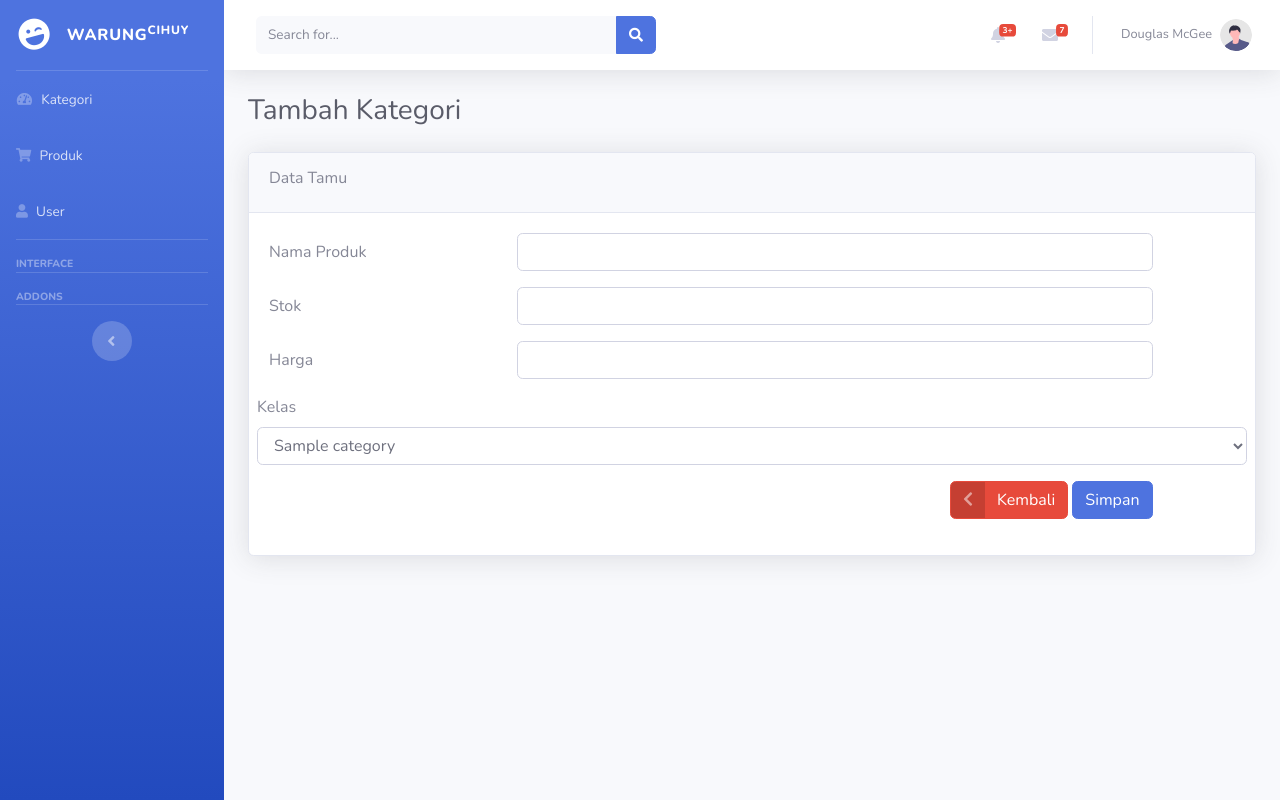
After one commit to ZidannAR/POS-Minimarket-Laravel12, a Laravel app: page /produk/1/edit in a window 1280 px wide. The commit adds this page. Run offline with Laravel 12, Linux system fonts and the light colour scheme; tables that the repository leaves empty hold one stand-in row (values such as "Sample post").

Commit message:
membuat crud produk

```diff
--- a/app/Http/Controllers/ProdukController.php
+++ b/app/Http/Controllers/ProdukController.php
@@ -12,7 +12,8 @@ class ProdukController extends Controller
      */
     public function index()
     {
-        return view('produk.index');
+        $data['result'] = \App\Models\produk::all();  // ambil semua produk
+    return view('produk.index', $data);
     }
 
     /**
@@ -20,7 +21,8 @@ class ProdukController extends Controller
      */
     public function create()
     {
-
+        $data['result'] = null;
+    return view('produk/form', $data);
     }
 
     /**
@@ -29,11 +31,19 @@ class ProdukController extends Controller
     public function store(Request $request)
     {
         $rules = [
-            'id_produk'=> 'required|unique:products',
             'nama_produk' => 'required|max:100',
             'harga'=>'required',
-            'stok'=>'required'
+            'stok'=>'required',
+            'id_kategori'=>'required|exists:categories'
         ];
+        $request->validate($rules);
+
+        $input = $request->all();
+
+        $status = \App\Models\produk::create($input);
+
+        if ($status) return redirect('produk')->with('success','data berhasil ditambahkan');
+        else return redirect('produk')->with('error','data gagal ditambahkan');
     }
 
     /**
@@ -41,7 +51,7 @@ class ProdukController extends Controller
      */
     public function show(string $id)
     {
-        //
+
     }
 
     /**
@@ -49,7 +59,8 @@ class ProdukController extends Controller
      */
     public function edit(string $id)
     {
-        //
+        $data['result'] = \App\Models\produk::where('id_produk',$id)->first();
+        return view('produk/form')->with($data);
     }
 
     /**
@@ -57,7 +68,20 @@ class ProdukController extends Controller
      */
     public function update(Request $request, string $id)
     {
-        //
+        $rules = [
+            'nama_produk' => 'required|max:100',
+            'harga'=>'required',
+            'stok'=>'required',
+            'id_kategori'=>'required|exists:categories,id_kategori'
+        ];
+        $request->validate($rules);
+
+        $input = $request->only(['nama_produk', 'harga', 'stok', 'id_kategori']);
+        $result = \App\Models\produk::where('id_produk',$id);
+        $status = $result->update($input);
+
+        if($status) return redirect('produk')->with('success','data berhasil diubah');
+        else return redirect('produk')->with('error','data gagal diubah');
     }
 
     /**
@@ -65,6 +89,10 @@ class ProdukController extends Controller
      */
     public function destroy(string $id)
     {
-        //
+        $result = \App\Models\produk::where('id_produk',$id)->first();
+        $status = $result->delete();
+
+        if($status) return redirect('produk')->with('success','data berhasil dihapus');
+        else return redirect('produk')->with('error', 'data gagal dihapus');
     }
 }
--- a/app/Models/produk.php
+++ b/app/Models/produk.php
@@ -9,5 +9,9 @@ class produk extends Model
     protected $table = 'products';
     protected $primaryKey = 'id_produk';
 
-    protected $fillable = ['nama_produk','harga','stok'];
+    protected $fillable = ['nama_produk','harga','stok','id_kategori'];
+
+    public function kategori(){
+        return $this->belongsTo(kategori::class,'id_kategori','id_kategori');
+    }
 }
--- /dev/null
+++ b/resources/views/produk/form.blade.php
@@ -0,0 +1,73 @@
+<!-- Begin Page Content -->
+@extends('templates.header')
+@section('content')
+
+
+<div class="container-fluid">
+
+       <!-- Page Heading -->
+       <h1 class="h3 mb-4 text-gray-800">Tambah Kategori</h1>
+
+       <div class="card shadow mb-mp4">
+       @include('templates.feedback')
+              <div class="card-header py-3">
+                     <h6>Data Tamu</h6>
+              </div>
+              <div class="card-body">
+              <form method="post" action="{{ isset($result) && $result ? route('produk.update', $result->id_produk) : url('produk/add') }}">
+
+
+                            @csrf
+                            @if (!empty($result)) @method('PUT')
+
+                            @endif
+                            <div class="form-group row">
+                                   <label class="col-sm-3 col-form-label">Nama Produk</label>
+                                   <div class="col-sm-8">
+                                          <input type="text" name="nama_produk" class="form-control">
+                                   </div>
+                            </div>
+                            <div class="form-group row">
+                                   <label class="col-sm-3 col-form-label">Stok</label>
+                                   <div class="col-sm-8">
+                                          <input type="text" name="stok" class="form-control">
+                                   </div>
+                            </div>
+                            <div class="form-group row">
+                                   <label class="col-sm-3 col-form-label">Harga</label>
+                                   <div class="col-sm-8">
+                                          <input type="text" name="harga" class="form-control">
+                                   </div>
+                            </div>
+                            <div class="form-group row">
+                            <label for="id_kategori">Kelas</label>
+                            <select class="form-control" id="id_kategori" name="id_kategori">
+                                @foreach(\App\Models\kategori::all() as $kategori)
+                                    <option value="{{ $kategori->id_kategori }}"
+                                        {{ (!empty($result) && $result->id_kategori == $kategori->id_kategori) || old('id_kategori') == $kategori->id_kategori ? 'selected' : '' }}>
+                                        {{ $kategori->nama_kategori }}
+                                    </option>
+                                @endforeach
+                                </select>
+                        </div>
+
+                            <div class="form-group row">
+                                   <div class="col-sm-8 offset-sm-3 d-flex justify-content-end">
+                                          <div>
+                                                 <a type="button" class="btn btn-danger btn-icon-split" href="{{ url('kategori') }}">
+                                                        <span class="icon text-white-50">
+                                                               <i class="fas fa-chevron-left"></i>
+                                                        </span>
+                                                        <span class="text">Kembali</span>
+                                                 </a>
+                                                 <button type="submit" class="btn btn-primary">Simpan</button>
+                                          </div>
+                                   </div>
+                            </div>
+                     </form>
+              </div>
+       </div>
+
+</div>
+<!-- /.container-fluid -->
+@endsection
--- a/resources/views/templates/feedback.blade.php
+++ b/resources/views/templates/feedback.blade.php
@@ -1,14 +1,36 @@
 @if (session('success'))
 
-<div class="alert alert-success" role="alert">
-{{ session('success') }}
+<style>
+    pace {
+  font-family: "Open Sans", -apple-system, BlinkMacSystemFont, "Segoe UI", Roboto, Oxygen-Sans, Ubuntu, Cantarell, "Helvetica Neue", Helvetica, Arial, sans-serif;
+}
+</style>
+
+<div class="pace" role="alert">
+<script src="https://cdn.jsdelivr.net/npm/sweetalert2@11"></script>
+<script>
+    Swal.fire({
+        icon: 'success',
+        title: 'success',
+        text: "{{ session('success') }}"
+
+    });
+</script>
 </div>
 @endif
 
 @if (session('error'))
 
-<div class="alert alert-danger" role="alert">
-       {{ 'error' }}
+<div class="pace" role="alert">
+<script src="https://cdn.jsdelivr.net/npm/sweetalert2@11"></script>
+<script>
+    Swal.fire({
+        icon: 'error',
+        title: 'error',
+        text: "{{ session('error') }}"
+
+    });
+</script>
 </div>
 @endif
 
--- a/resources/views/templates/header.blade.php
+++ b/resources/views/templates/header.blade.php
@@ -44,19 +44,19 @@
 
                      <!-- Nav Item - Dashboard -->
                      <li class="nav-item">
-                            <a class="nav-link" href="index.html">
+                            <a class="nav-link" href="{{ url('/') }}">
                                    <i class="fas fa-fw fa-tachometer-alt"></i>
-                                   <span>Dashboard</span></a>
+                                   <span>Kategori</span></a>
+                     </li>
+                     <li class="nav-item">
+                            <a class="nav-link" href="{{ url('produk') }}">
+                            <i class="fas fa-shopping-cart"></i>
+                                   <span>Produk</span></a>
                      </li>
                      <li class="nav-item">
                             <a class="nav-link" href="index.html">
-                                   <i class="fas fa-fw fa-tachometer-alt"></i>
-                                   <span>Dashboard</span></a>
-                     </li>
-                     <li class="nav-item">
-                            <a class="nav-link" href="index.html">
-                                   <i class="fas fa-fw fa-tachometer-alt"></i>
-                                   <span>Dashboard</span></a>
+                            <i class="fas fa-user"></i>
+                                   <span>User</span></a>
                      </li>
 
                      <!-- Divider -->
--- a/routes/web.php
+++ b/routes/web.php
@@ -19,4 +19,12 @@ Route::delete('kategori/{id}/delete', [KategoriController::class, 'destroy']);
 
 
 Route::post('kategori/add',[KategoriController::class,'store']);
+
+Route::get('produk',[ProdukController::class,'index']);
+Route::get('produk/add',[ProdukController::class,'create']);
+Route::post('produk/add',[ProdukController::class,'store']);
+Route::get('produk/{id}/edit', [ProdukController::class, 'edit'])->name('produk.edit');
+
+Route::put('produk/{id}', [ProdukController::class, 'update'])->name('produk.update');
+Route::delete('produk/{id}/delete', [ProdukController::class, 'destroy']);
 // Route::resource('/',ProdukController::class);
```
Also changed, not shown: resources/views/kategori/index.blade.php (+7 -6 lines), resources/views/produk/index.blade.php (+55 -4 lines), database/migrations/2025_04_29_010107_products.php.
